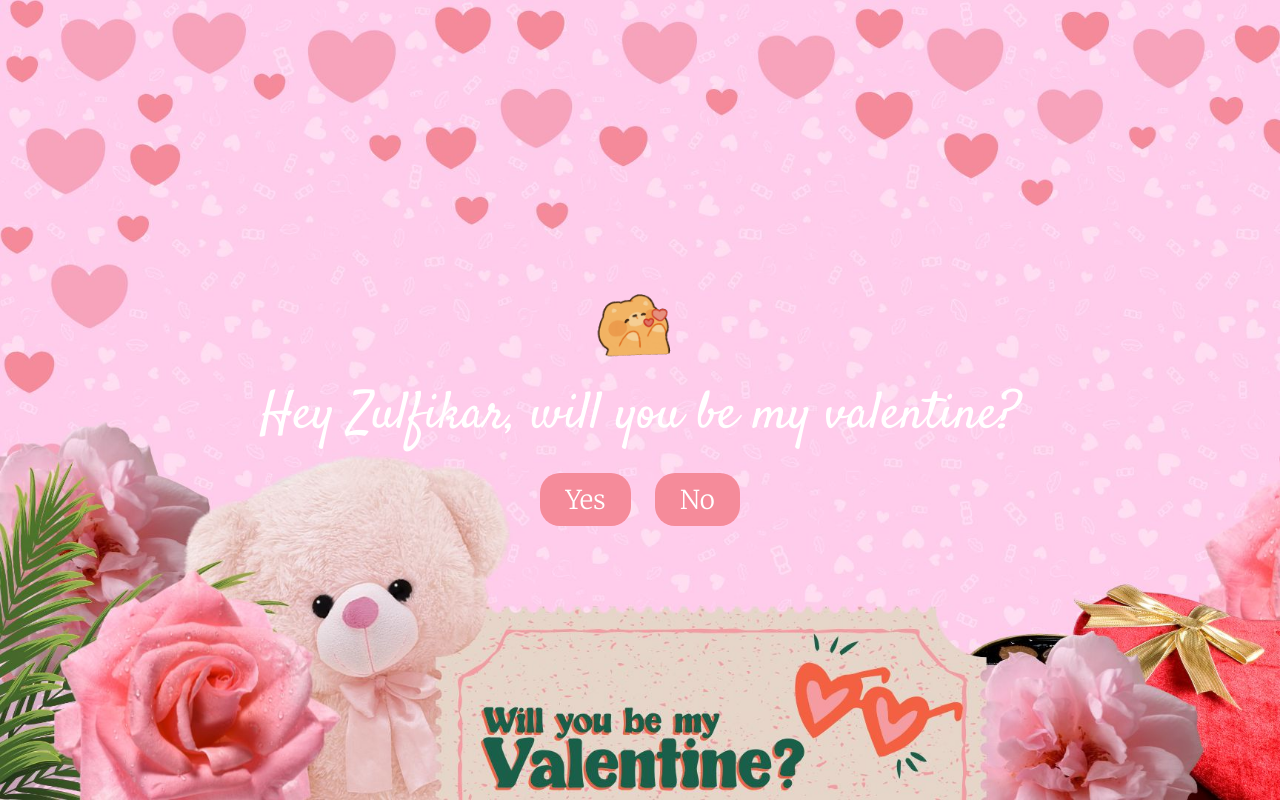
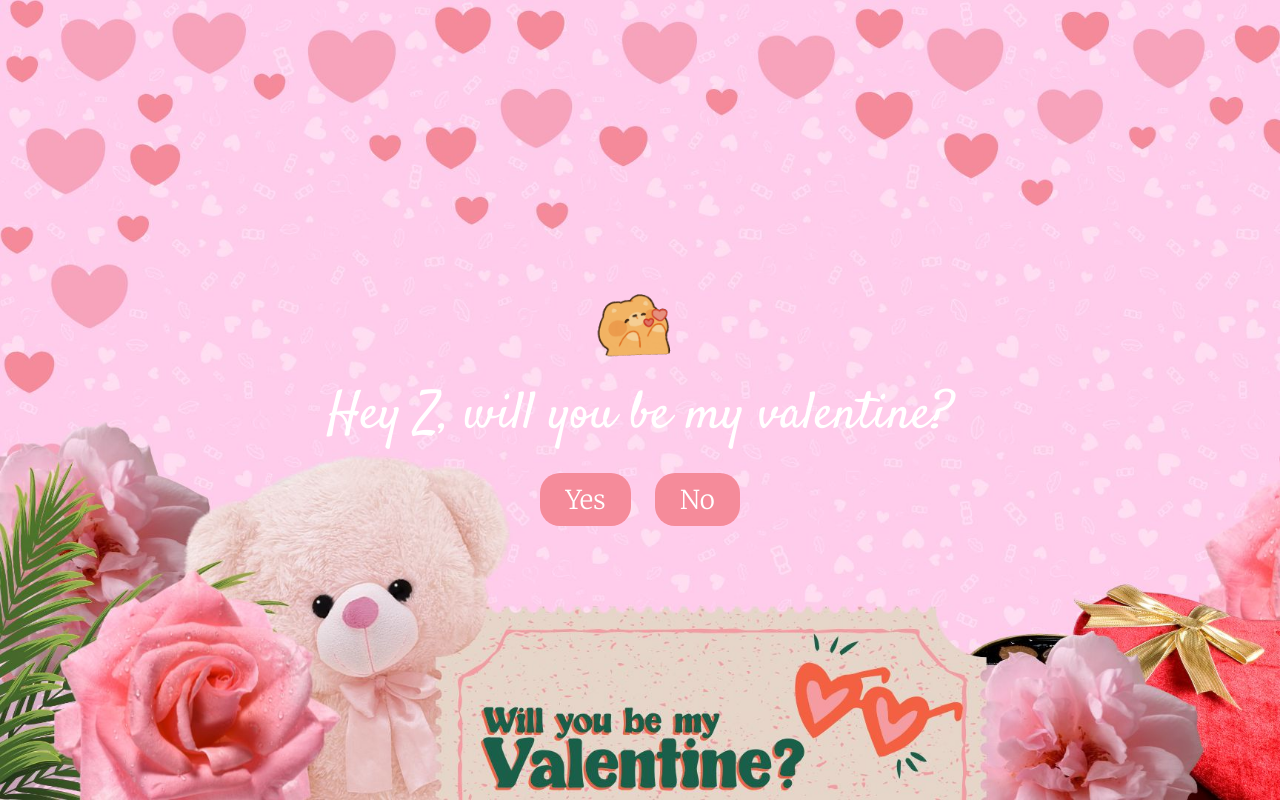
Before and after one commit to Arkiee13/Valentine-for-you, a plain HTML site: page index.html in a window 1280 px wide. Drawn offline with Linux system fonts and the light colour scheme.

Commit message:
Update index.html

```diff
--- a/index.html
+++ b/index.html
@@ -13,7 +13,7 @@
     <div id="container">
         <div id="image-container"></div>
         <div id="text-container">
-            <div id="question">Hey Zulfikar, will you be my valentine?</div>
+            <div id="question">Hey Z, will you be my valentine?</div>
             <div id="options">
                 <button id="yes-button" onclick="selectOption('yes')">Yes</button> <!-- Yes button -->
                 <button id="no-button" onclick="selectOption('no')">No</button> <!-- No button -->
```
